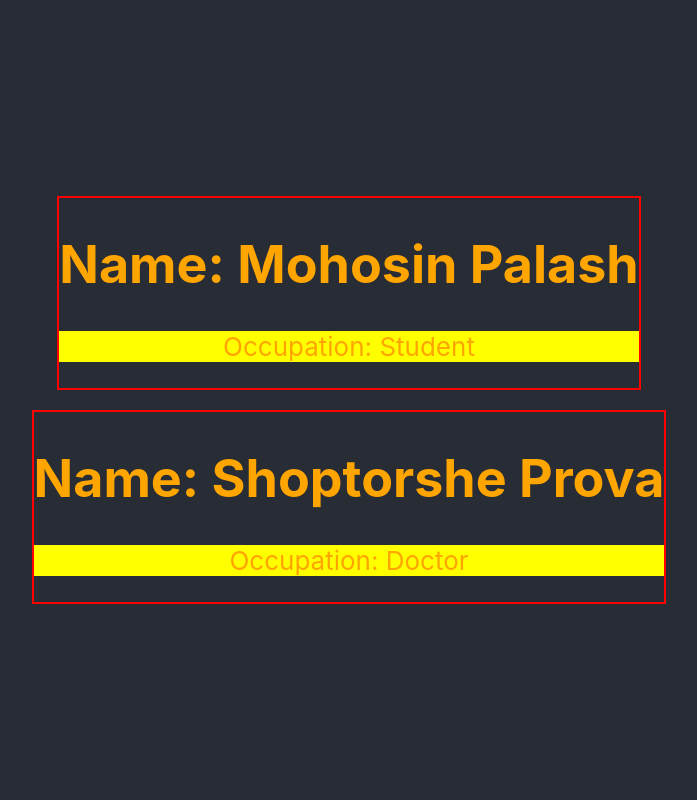
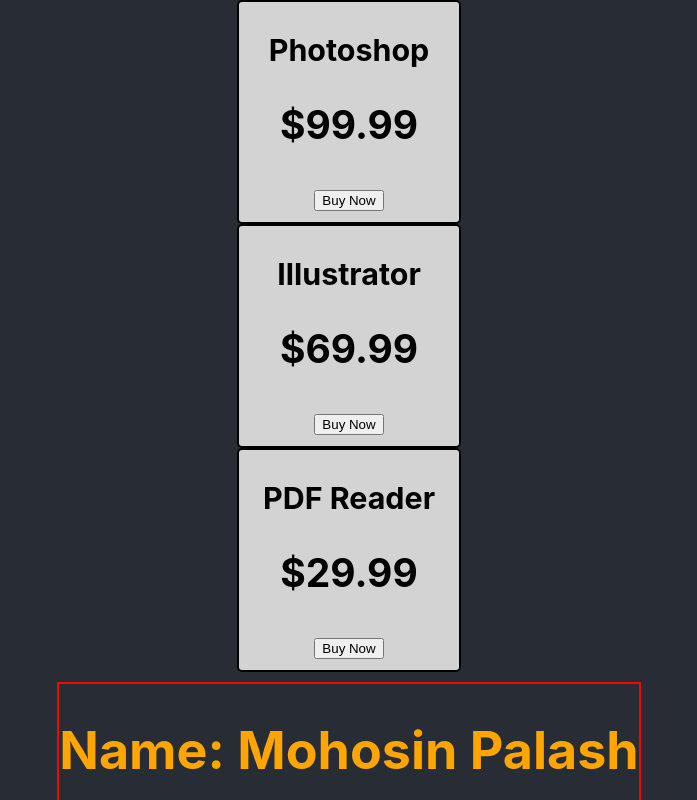
Before and after one commit to MohosinPalash/react-core-concepts, a React (Create React App) app: page / in a window 1280 px wide. Shown: the top 800 px of the page, without its empty margins (291-988 px from the left). Built offline with nearby package versions, Linux system fonts and the light colour scheme.

Commit message:
pass object to component

```diff
--- a/src/App.js
+++ b/src/App.js
@@ -2,14 +2,44 @@
 import './App.css';
 
 function App() {
+
+  const products = [
+    {name: 'Photoshop', price: '$99.99'},
+    {name: 'Illustrator', price: '$69.99'},
+    {name: 'PDF Reader', price: '$29.99'},
+  ]
+
   return (
     <div className="App">
       <header className="App-header">
+        <Products product={products[0]} ></Products>
+        <Products product={products[1]} ></Products>
+        <Products product={products[2]} ></Products>
         <Person name='Mohosin Palash' job='Student'></Person>
         <Person name='Shoptorshe Prova' job='Doctor'></Person>
       </header>
     </div>
   );
+}
+
+function Products(props){
+  const productStyle ={
+    border: '2px solid black',
+    borderRadius: '5px',
+    backgroundColor: 'lightgray',
+    height: '220px',
+    width: '220px',
+    color: 'black',
+    float: 'left'
+  }
+  const {name, price} = props.product;
+  return (
+    <div style={productStyle}>
+      <h3>{name}</h3>
+      <h2>{price}</h2>
+      <button>Buy Now</button>
+    </div>
+  )
 }
 
 function Person(props){
```
